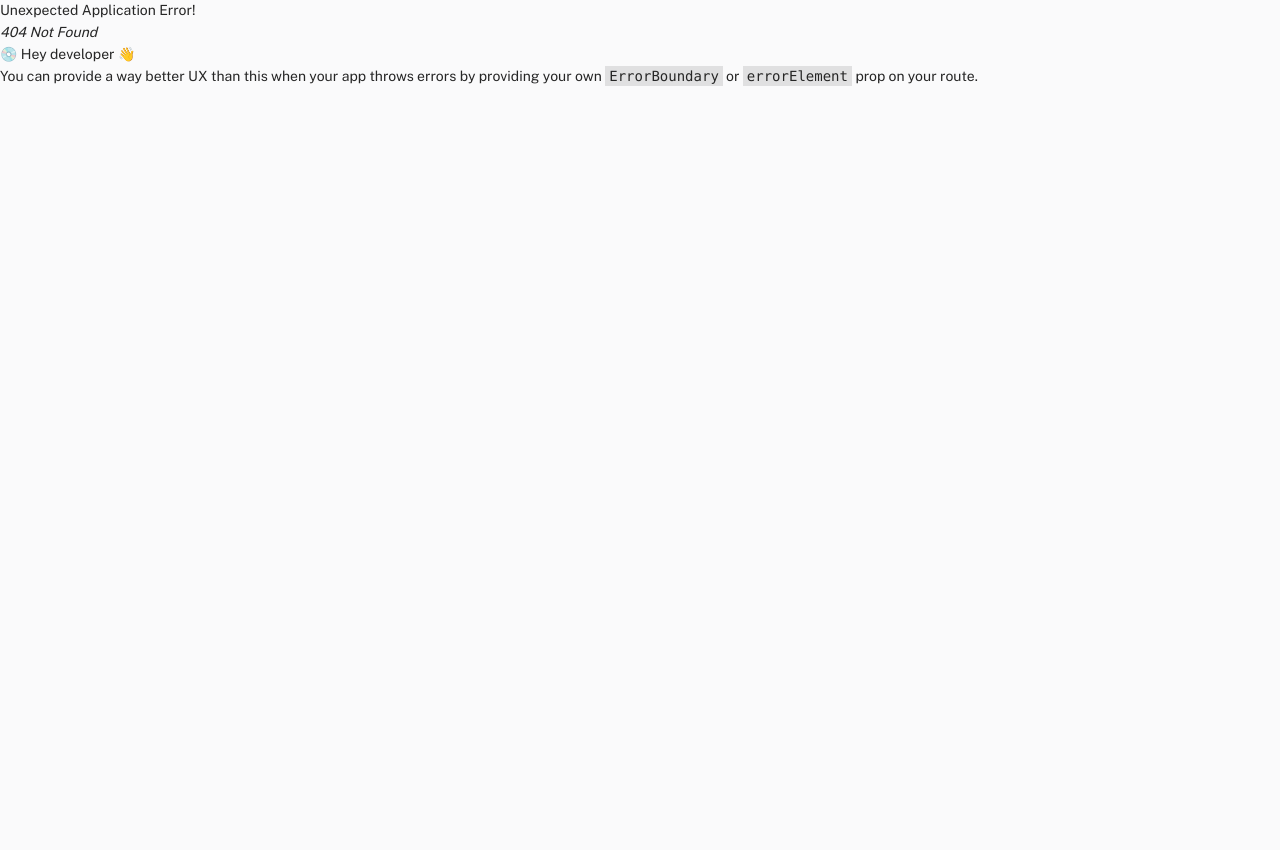
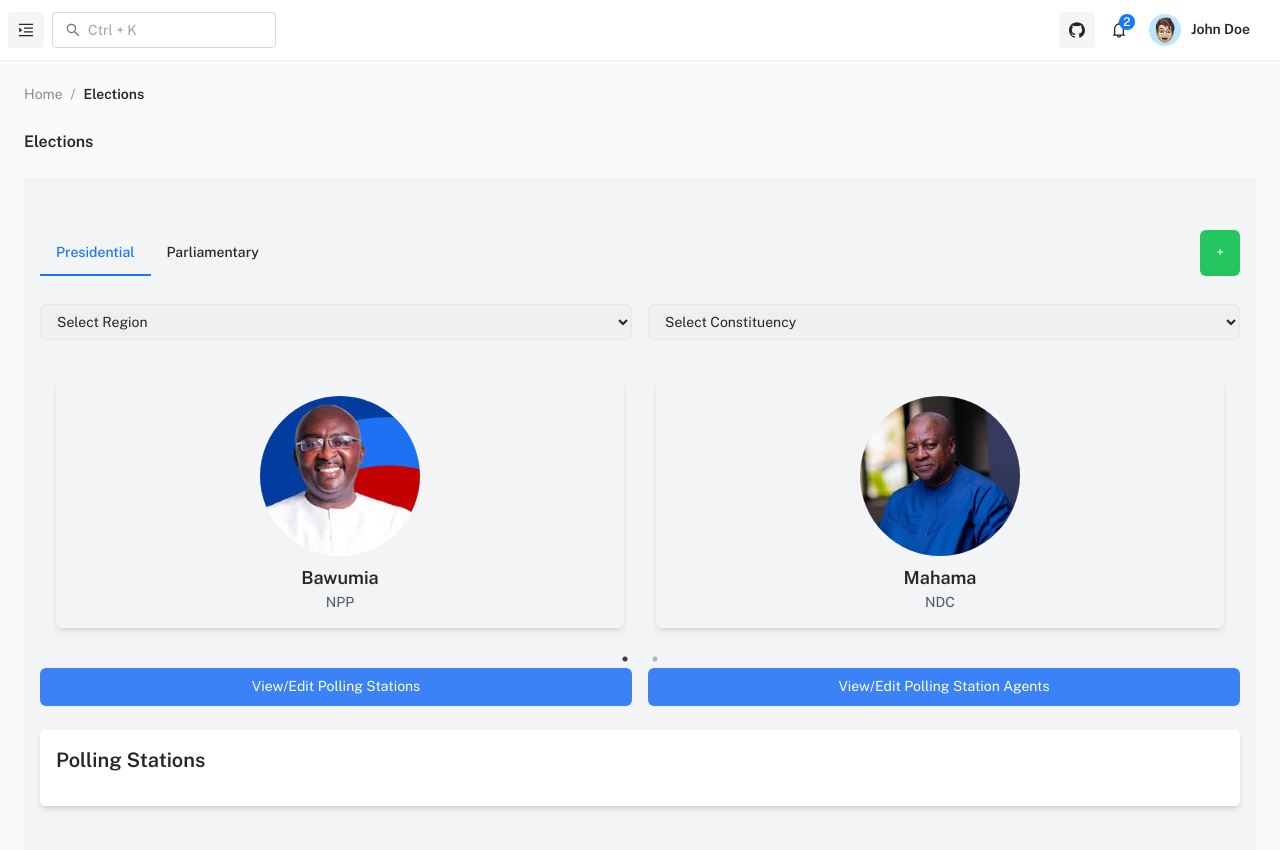
Before and after one commit to Election-Audits/admin-central-fe, a React (Vite) app: page /elections in a window 1280 px wide. Before the commit this address had no page. Shown: the top 850 px of the page. Before the commit the page ends 800 px from the top, so only its background shows below. Built offline with nearby package versions, Linux system fonts and the light colour scheme.

Commit message:
add election page to project

```diff
--- /dev/null
+++ b/src/pages/dashboard/electionPage.jsx
@@ -0,0 +1,127 @@
+import React, { useEffect, useState } from 'react';
+import Slider from 'react-slick'; // Slider package
+import { Tabs, Tab, Box } from '@mui/material';
+import { LeftOutlined, RightOutlined } from '@ant-design/icons';
+import ghanaRegions from './ghanaRegionx'; // Update your file import as needed
+
+const defaultParliamentaryCandidates = [
+  { name: 'Doe', party: 'Independent', image: '/images/doe.jpg' },
+  { name: 'Jane', party: 'CPP', image: '/images/jane.jpg' }
+];
+
+const presidentialCandidates = [
+  { name: 'Bawumia', party: 'NPP', image: './bawumia.jpeg' },
+  { name: 'Mahama', party: 'NDC', image: './mahama.jpeg' }
+];
+
+const ElectionPage = () => {
+  const [region, setRegion] = useState('');
+  const [constituency, setConstituency] = useState('');
+  const [activeTab, setActiveTab] = useState(0);
+  const [parliamentaryCandidates, setParliamentaryCandidates] = useState(defaultParliamentaryCandidates);
+  const [selectedConstituency, setSelectedConstituency] = useState([]);
+
+  useEffect(() => {
+    if (region) {
+      const selectedRegion = ghanaRegions.find((r) => r.region === region);
+      setSelectedConstituency(selectedRegion?.constituencies || []);
+    } else {
+      setSelectedConstituency([]);
+    }
+  }, [region]);
+
+  useEffect(() => {
+    if (constituency) {
+      // Example: Fetch or update parliamentary candidates based on region & constituency
+      const candidates = [
+        { name: 'John', party: 'NPP', image: '/images/john.jpg' },
+        { name: 'Mary', party: 'NDC', image: '/images/mary.jpg' }
+      ];
+      setParliamentaryCandidates(candidates);
+    } else {
+      setParliamentaryCandidates(defaultParliamentaryCandidates);
+    }
+  }, [constituency]);
+
+  const sliderSettings = {
+    dots: true,
+    infinite: true,
+    speed: 500,
+    slidesToShow: 2,
+    slidesToScroll: 1,
+    prevArrow: <LeftOutlined />,
+    nextArrow: <RightOutlined />
+  };
+
+  return (
+    <div className="bg-gray-100 min-h-screen w-full">
+      <div className="w-full max-w-7xl mx-auto py-10 px-4">
+        {/* Tabs for Election Types */}
+        <Tabs value={activeTab} onChange={(e, newValue) => setActiveTab(newValue)} className="py-3">
+          <Tab label="Presidential" />
+          <Tab label="Parliamentary" />
+          <button className="ml-auto px-4 py-2 bg-green-500 text-white rounded-md hover:bg-green-600">+</button>
+        </Tabs>
+
+        {/* Dropdowns for Region and Constituency */}
+        <div className="flex space-x-4 my-4">
+          <select value={region} onChange={(e) => setRegion(e.target.value)} className="w-full px-3 py-2 border rounded-md">
+            <option value="">Select Region</option>
+            {ghanaRegions.map((r) => (
+              <option key={r.region} value={r.region}>
+                {r.region}
+              </option>
+            ))}
+          </select>
+
+          <select value={constituency} onChange={(e) => setConstituency(e.target.value)} className="w-full px-3 py-2 border rounded-md">
+            <option value="">Select Constituency</option>
+            {selectedConstituency.map((c) => (
+              <option key={c} value={c}>
+                {c}
+              </option>
+            ))}
+          </select>
+        </div>
+
+        {/* Candidate Carousel */}
+        <div className="my-6">
+          <Slider {...sliderSettings}>
+            {(activeTab === 0 ? presidentialCandidates : parliamentaryCandidates).map((candidate, index) => (
+              <div key={index} className="p-4">
+                <div className="p-4 rounded-md shadow-md text-center">
+                  <img src={candidate.image} alt={candidate.name} className="w-40 h-40 mx-auto rounded-full object-cover" />
+                  <div className="text-lg font-semibold mt-2">{candidate.name}</div>
+                  <div className="text-sm text-gray-600">{candidate.party}</div>
+                </div>
+              </div>
+            ))}
+          </Slider>
+        </div>
+
+        {/* View/Edit Buttons */}
+        <div className="flex space-x-4">
+          <button className="flex-1 bg-blue-500 text-white py-2 rounded-md hover:bg-blue-600">View/Edit Polling Stations</button>
+          <button className="flex-1 bg-blue-500 text-white py-2 rounded-md hover:bg-blue-600">View/Edit Polling Station Agents</button>
+        </div>
+
+        {/* Polling Stations / Agents Tables */}
+        <div className="mt-6">
+          {activeTab === 0 ? (
+            <div className="bg-white p-4 rounded-md shadow-md">
+              <h2 className="text-xl font-semibold mb-4">Polling Stations</h2>
+              {/* Polling stations table goes here */}
+            </div>
+          ) : (
+            <div className="bg-white p-4 rounded-md shadow-md">
+              <h2 className="text-xl font-semibold mb-4">Polling Station Agents</h2>
+              {/* Polling station agents table goes here */}
+            </div>
+          )}
+        </div>
+      </div>
+    </div>
+  );
+};
+
+export default ElectionPage;
--- a/src/routes/MainRoutes.jsx
+++ b/src/routes/MainRoutes.jsx
@@ -3,6 +3,7 @@
 // project import
 import Loadable from 'components/Loadable';
 import Dashboard from 'layout/Dashboard';
+import ElectionPage from 'pages/dashboard/electionPage';
 const PollingStation = Loadable(lazy(() => import('pages/dashboard/pollingStation')));
 
 const Color = Loadable(lazy(() => import('pages/component-overview/color')));
@@ -47,6 +48,10 @@
     {
       path: 'polling-station',
       element: <PollingStation />
+    },
+    {
+      path: 'elections',
+      element: <ElectionPage />
     }
   ]
 };
```
